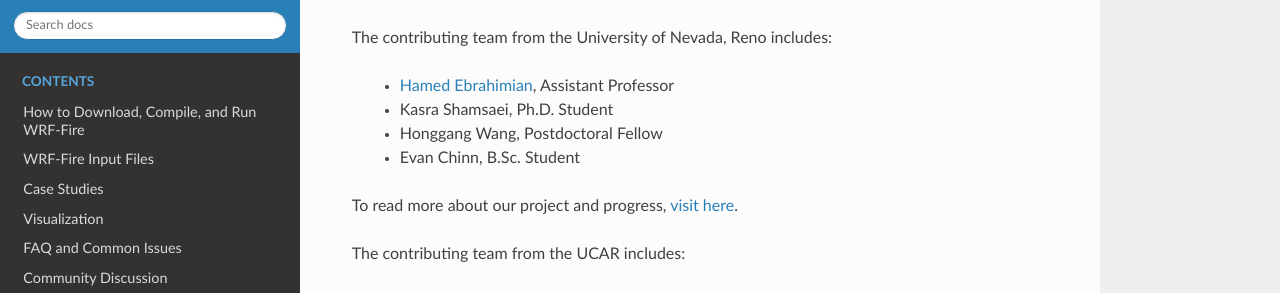
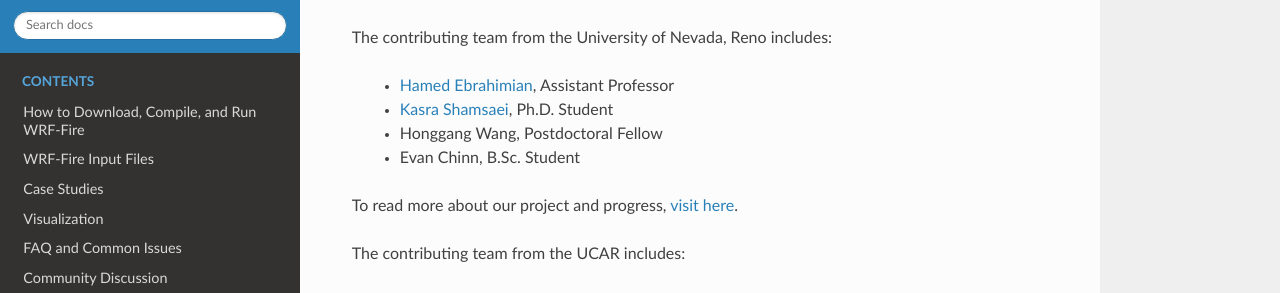
Before and after one commit to WRF-Fire-UNR/UNR-WRF-FIRE, a Sphinx documentation site: the page built from docs/source/index.rst, in a window 1280 px wide and 900 px high, scrolled down 1224 px. Shown: the part 158-451 px from the top of the window. Built offline with Sphinx 7.4.7 and the Read the Docs theme 2.0.0, drawn with Linux system fonts in a browser that asks for light colours; part of the change alters nothing that is shown.

```diff
--- a/docs/source/index.rst
+++ b/docs/source/index.rst
@@ -44,8 +44,8 @@ This Wiki has been developed through collaboration between teams from the Univer
 
 The contributing team from the University of Nevada, Reno includes:
 
-   *  `Hamed Ebrahimian <https://www.unr.edu/cee/people/hamed-ebrahimian>`_, Assistant Professor
-   * Kasra Shamsaei, Ph.D. Student
+   * `Hamed Ebrahimian <https://www.unr.edu/cee/people/hamed-ebrahimian>`_, Assistant Professor
+   * `Kasra Shamsaei <https://www.linkedin.com/in/shamsaei/>`_, Ph.D. Student
    * Honggang Wang, Postdoctoral Fellow
    * Evan Chinn, B.Sc. Student
 
```
